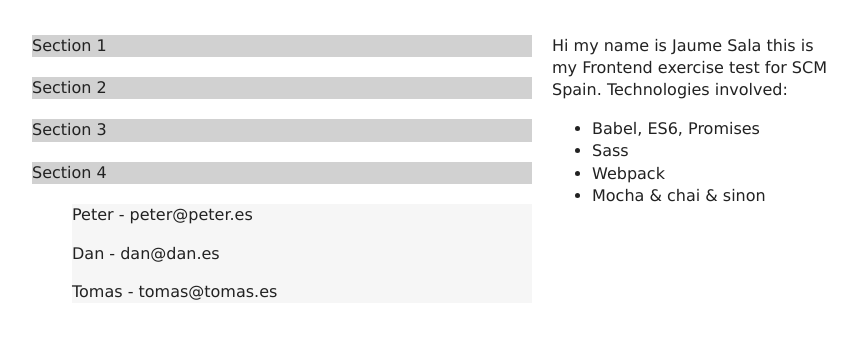
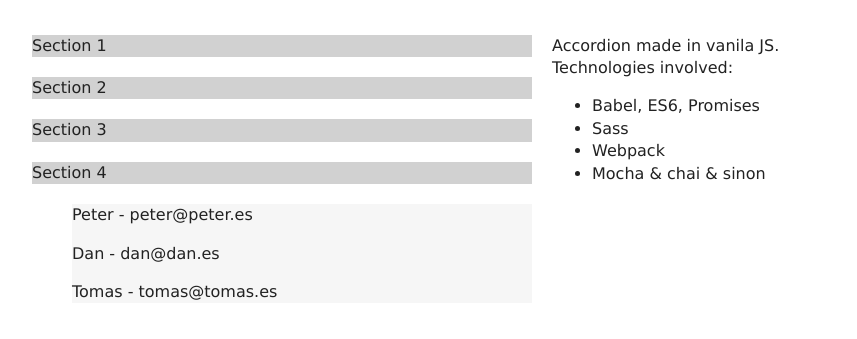
Before and after one commit to jaumesalatantinya/accordion, a website built with webpack: page app/index.html in a window 1280 px wide. Shown: the part 69-408 px from the top of the page, without its empty margins (208-1065 px from the left). Built offline with nearby package versions, Linux system fonts and the light colour scheme.

Commit message:
Remove SCM

```diff
--- a/app/index.html
+++ b/app/index.html
@@ -34,7 +34,7 @@
                 </dl>
             </section>
             <aside class="u-floatLeft">
-                <p>Hi my name is Jaume Sala this is my Frontend exercise test for SCM Spain. Technologies involved:</p>
+                <p>Accordion made in vanila JS. Technologies involved:</p>
                 <ul>
                     <li>Babel, ES6, Promises</li>
                     <li>Sass</li>
```
